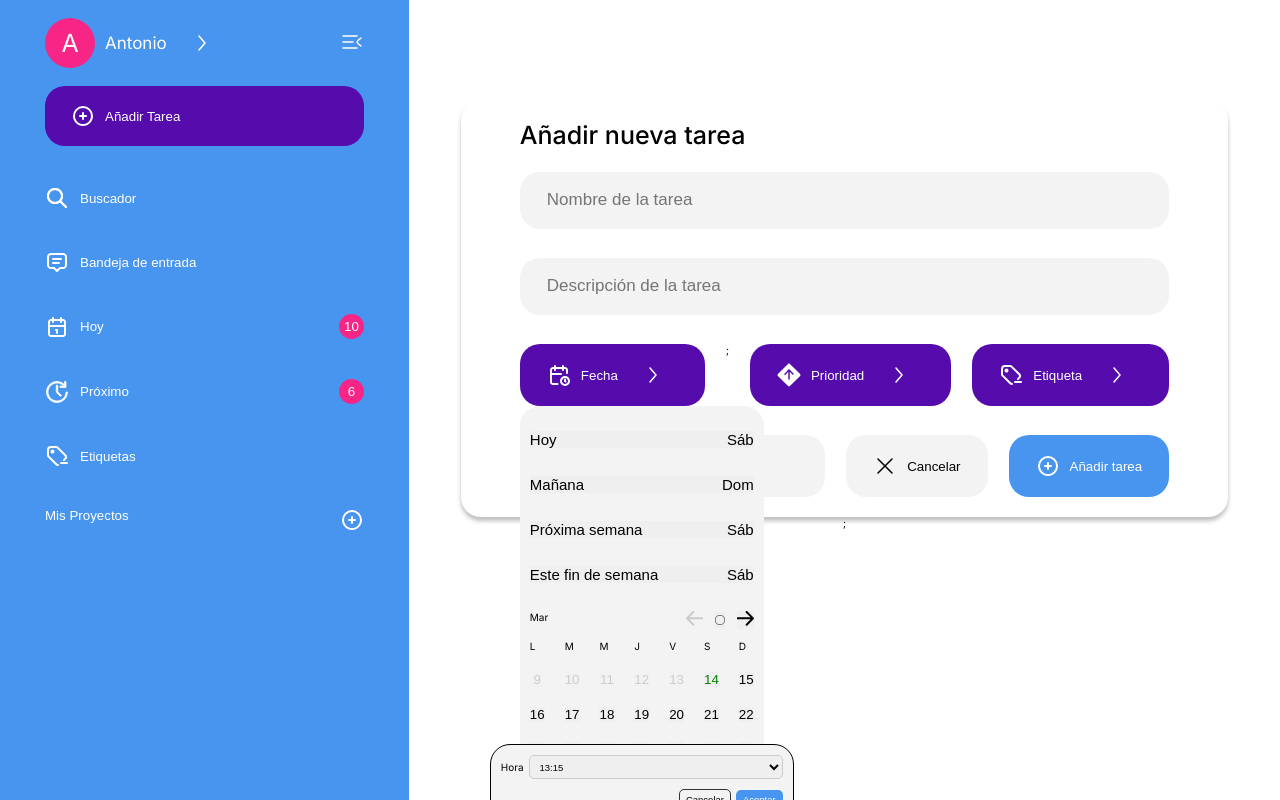
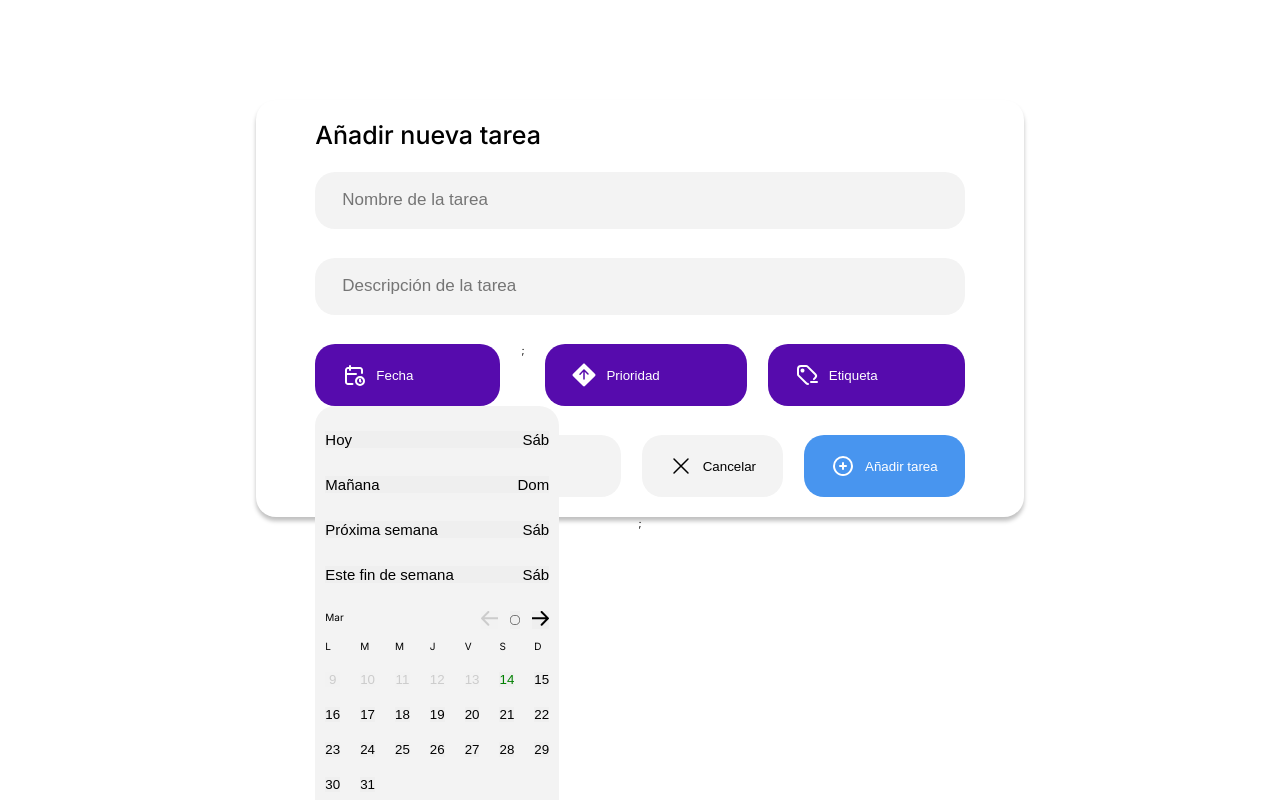
Before and after one commit to anavarro81/todoist-little, a React (Vite) app: page / in a window 1280 px wide. Built offline with nearby package versions, Linux system fonts and the light colour scheme.

Commit message:
Refactors hour selection UI in date selector
Simplifies hour selection by removing the separate component and integrating a custom inline hour picker directly in the date selector.

Improves user experience and code maintainability by streamlining the interface and reducing complexity.

```diff
--- a/src/App.tsx
+++ b/src/App.tsx
@@ -5,17 +5,15 @@ import NewTaskWindow from "./components/NewTaskWindow/NewTaskWindow";
 //import { useState, useEffect } from "react";
 
 function App() {
-
-  const currentDay = new Date()
+  const currentDay = new Date();
 
   return (
     <>
       <div className="app-container">
-        <SideBar name={"Antonio"} />
+        {/* <SideBar name={"Antonio"} /> */}
         <div className="main-container">
           <NewTaskWindow />;
         </div>
-
       </div>
     </>
   );
--- a/src/assets/icons/Celendar.tsx
+++ b/src/assets/icons/Celendar.tsx
@@ -20,7 +20,6 @@ const Celendar = (props: React.SVGProps<SVGSVGElement>) => {
       />
       <path
         d="M16 3V7"
-        stroke="white"
         stroke-width="2"
         stroke-linecap="round"
         stroke-linejoin="round"
--- a/src/assets/icons/Chevron.tsx
+++ b/src/assets/icons/Chevron.tsx
@@ -1,4 +1,3 @@
-
 // Los valores que se pasan en los props sobrescriben los originales del svg
 // Se incluye al final.
 
@@ -17,7 +16,6 @@ const Chevron = (props: React.SVGProps<SVGSVGElement>) => {
         fill-rule="evenodd"
         clip-rule="evenodd"
         d="M8.51192 19.5695C8.19743 19.2999 8.161 18.8264 8.43057 18.5119L14.0122 12L8.43057 5.48812C8.16101 5.17362 8.19743 4.70011 8.51192 4.43061C8.82642 4.16101 9.29989 4.19742 9.56946 4.51192L15.5695 11.5119C15.8102 11.7928 15.8102 12.2072 15.5695 12.4881L9.56946 19.4881C9.29989 19.8026 8.82641 19.839 8.51192 19.5695Z"
-        fill="white"
       />
     </svg>
   );
--- /dev/null
+++ b/src/assets/icons/Clock.tsx
@@ -0,0 +1,21 @@
+const Clock = (props: React.SVGProps<SVGSVGElement>) => {
+  return (
+    <svg
+      width="24px"
+      height="24px"
+      viewBox="0 0 15 15"
+      fill="none"
+      xmlns="http://www.w3.org/2000/svg"
+      {...props}
+    >
+      <path
+        fill-rule="evenodd"
+        clip-rule="evenodd"
+        d="M7.50009 0.877014C3.84241 0.877014 0.877258 3.84216 0.877258 7.49984C0.877258 11.1575 3.8424 14.1227 7.50009 14.1227C11.1578 14.1227 14.1229 11.1575 14.1229 7.49984C14.1229 3.84216 11.1577 0.877014 7.50009 0.877014ZM1.82726 7.49984C1.82726 4.36683 4.36708 1.82701 7.50009 1.82701C10.6331 1.82701 13.1729 4.36683 13.1729 7.49984C13.1729 10.6328 10.6331 13.1727 7.50009 13.1727C4.36708 13.1727 1.82726 10.6328 1.82726 7.49984ZM8 4.50001C8 4.22387 7.77614 4.00001 7.5 4.00001C7.22386 4.00001 7 4.22387 7 4.50001V7.50001C7 7.63262 7.05268 7.7598 7.14645 7.85357L9.14645 9.85357C9.34171 10.0488 9.65829 10.0488 9.85355 9.85357C10.0488 9.65831 10.0488 9.34172 9.85355 9.14646L8 7.29291V4.50001Z"
+        fill="#000000"
+      />
+    </svg>
+  );
+};
+
+export default Clock;
--- a/src/components/DateSelector/DateSelector.module.css
+++ b/src/components/DateSelector/DateSelector.module.css
@@ -1,5 +1,5 @@
 .container {
-  max-width: 28.7rem;
+  max-width: 32rem;
   background-color: #f3f3f3;
   padding: 2.5rem 1rem;
   border-radius: 2rem;
@@ -91,6 +91,42 @@
   position: relative;
 }
 
+.timeButtonContainer {
+  display: flex;
+  flex-direction: row;
+  gap: 1rem;
+  align-items: center;
+  font-size: 1.3rem;
+  font-weight: 600;
+  justify-content: space-between;
+  border: 0;
+}
+
+.timeButtonContainer:focus {
+  border: 0;
+}
+
+.timeButtonContainer input,
+button {
+  border: 0;
+  outline: none;
+}
+
+.timeButtonContainer input:focus {
+  border: 0;
+}
+
+.timeButtonContainer button {
+  cursor: pointer;
+}
+
+.timeButtonClock {
+  display: flex;
+  flex-direction: row;
+  gap: 1rem;
+  align-items: center;
+}
+
 .blueButton {
   background-color: var(--main-color);
   color: white;
@@ -98,3 +134,17 @@
   border: 0;
   border-radius: 20px;
 }
+
+.hourSelector ul {
+  width: 100%;
+  list-style-type: none;
+  overflow: auto;
+  height: 150px;
+  display: flex;
+  flex-direction: column;
+  gap: 1rem;
+}
+.hourSelector li {
+  padding-left: 1rem;
+  font-size: 15px;
+}
--- a/src/components/DateSelector/DateSelector.tsx
+++ b/src/components/DateSelector/DateSelector.tsx
@@ -11,13 +11,15 @@ import {
 } from "../../utils/DateUtils";
 import type { DateState } from "../../utils/DateUtils";
 
-import HourSelector from "../HourSelector/HourSelector";
+import { useRef } from "react";
 
 interface DateSelectorProps {
   handleTaskForm: (name: string, value: Date | null) => void;
 }
 
 const DateSelector = ({ handleTaskForm }: DateSelectorProps) => {
+  const inputRef = useRef<HTMLInputElement | null>(null);
+
   const [dates, setDates] = useState<DateState>(() => {
     const today = new Date();
 
@@ -38,6 +40,14 @@ const DateSelector = ({ handleTaskForm }: DateSelectorProps) => {
 
   const [viewDate, setViewDate] = useState(new Date());
   const [viewMonth, setViewMonth] = useState(dates.today.getMonth());
+
+  const [showHourSelector, setShowHourSelector] = useState(false);
+
+  const [hour, setHour] = useState("11:30");
+
+  const validateHour = (e: any) => {
+    setHour(e.target.value);
+  };
 
   useEffect(() => {
     let today = new Date();
@@ -173,8 +183,55 @@ const DateSelector = ({ handleTaskForm }: DateSelectorProps) => {
           </div>
           {/* Hora*/}
           <div className={styles.bottonButtonContainer}>
-            <button className={styles.blueButton}> Hora </button>
-            <HourSelector />
+            {!showHourSelector && (
+              <>
+                <button
+                  type="button"
+                  className={styles.timeButtonContainer}
+                  onClick={() => setShowHourSelector(!showHourSelector)}
+                >
+                  <div className={styles.timeButtonClock}>
+                    <Icons name="Clock" />
+                    <span>Hora</span>
+                  </div>
+                  <Icons name="Chevron" fill="black" />
+                </button>
+              </>
+            )}
+
+            {showHourSelector && (
+              <>
+                <div className={styles.timeButtonContainer} id="input-hora">
+                  <Icons name="Clock" />
+                  <input
+                    type="text"
+                    value={hour}
+                    onChange={validateHour}
+                    ref={inputRef}
+                  />
+                  <button>
+                    <Icons name="Cancel" />
+                  </button>
+                </div>
+
+                <div className={styles.hourSelector}>
+                  <ul>
+                    <li>13:00</li>
+                    <li>13:30</li>
+                    <li>14:00</li>
+                    <li>14:30</li>
+                    <li>13:00</li>
+                    <li>13:30</li>
+                    <li>14:00</li>
+                    <li>14:30</li>
+                    <li>13:00</li>
+                    <li>13:30</li>
+                    <li>14:00</li>
+                    <li>14:30</li>
+                  </ul>
+                </div>
+              </>
+            )}
             <button className={styles.blueButton}> Repetir </button>
           </div>
         </div>
--- a/src/components/HourSelector/HourSelector.module.css
+++ /dev/null
@@ -1,74 +0,0 @@
-.container {
-  width: 304px;
-  max-width: none;
-  /* Centra el elmento horizontalmente respecto a su contenedor: left + transform */
-  left: 50%;
-  transform: translateX(-50%);
-  box-sizing: border-box;
-  background-color: #f3f3f3;
-  padding: 1rem;
-  border-radius: 2rem;
-  display: flex;
-  flex-direction: column;
-  align-items: stretch;
-  position: absolute;
-  bottom: 100%;
-  border: 1px solid black;
-  gap: 1rem;
-}
-
-.hourSelectInput {
-  display: flex;
-  flex-direction: row;
-  align-items: center;
-  gap: 0.5rem;
-  justify-content: space-between;
-  width: 100%;
-}
-
-.hourSelectInput select {
-  flex: 1 1 auto;
-  width: 100%;
-  padding: 0.45rem 0.6rem;
-  font-size: 0.95rem;
-  border-radius: 0.5rem;
-  border: 1px solid #ccc;
-  box-sizing: border-box;
-}
-
-.hourSelectButtons {
-  display: flex;
-  flex-direction: row;
-  justify-content: flex-end;
-  align-items: center;
-  gap: 0.5rem;
-  width: 100%;
-}
-
-.acceptButton {
-  background-color: var(--main-color);
-  padding: 0.35rem 0.7rem;
-  border-radius: 0.5rem;
-  border: 0;
-  display: inline-flex;
-  align-items: center;
-  justify-content: center;
-  color: white;
-  font-size: 0.95rem;
-}
-
-.cancelButton {
-  background-color: #f3f3f3;
-  padding: 0.35rem 0.6rem;
-  border-radius: 0.5rem;
-  border: 1px solid #333;
-  display: inline-flex;
-  align-items: center;
-  justify-content: center;
-  color: black;
-  font-size: 0.95rem;
-}
-
-.container label {
-  display: inline-block;
-}
--- a/src/components/HourSelector/HourSelector.tsx
+++ /dev/null
@@ -1,27 +0,0 @@
-import styles from "./HourSelector.module.css";
-
-const HourSelector = () => {
-  return (
-    <div className={styles.container}>
-      <div className={styles.hourSelectInput}>
-        <label htmlFor="time"> Hora </label>
-        <select name="time" id="time">
-          <option value="13:15">13:15</option>
-          <option value="13:30">13:30</option>
-          <option value="13:45">13:45</option>
-          <option value="14:00">14:00</option>
-        </select>
-      </div>
-      <div className={styles.hourSelectButtons}>
-        <button className={styles.cancelButton} type="button">
-          Cancelar
-        </button>
-        <button className={styles.acceptButton} type="button">
-          Aceptar
-        </button>
-      </div>
-    </div>
-  );
-};
-
-export default HourSelector;
--- a/src/components/Icons.tsx
+++ b/src/components/Icons.tsx
@@ -13,6 +13,7 @@ import Cancel from "../assets/icons/Cancel.tsx";
 import ArrowLeft from "../assets/icons/ArrowLeft.tsx";
 import ArrowRight from "../assets/icons/ArrowRight.tsx";
 import Circle from "../assets/icons/Circle.tsx";
+import Clock from "../assets/icons/clock.tsx";
 
 const icons = {
   Chevron: Chevron,
@@ -30,6 +31,7 @@ const icons = {
   ArrowLeft: ArrowLeft,
   ArrowRight: ArrowRight,
   Circle: Circle,
+  Clock: Clock,
 };
 
 type IconName = keyof typeof icons;
@@ -38,8 +40,8 @@ export const Icons = ({
   name,
   ...props
 }: { name: IconName } & React.SVGProps<SVGSVGElement>) => {
-  console.log("name ", name);
-  console.log("props ", props);
+
+
 
   const Component = icons[name];
   return <Component {...props} />;
```
